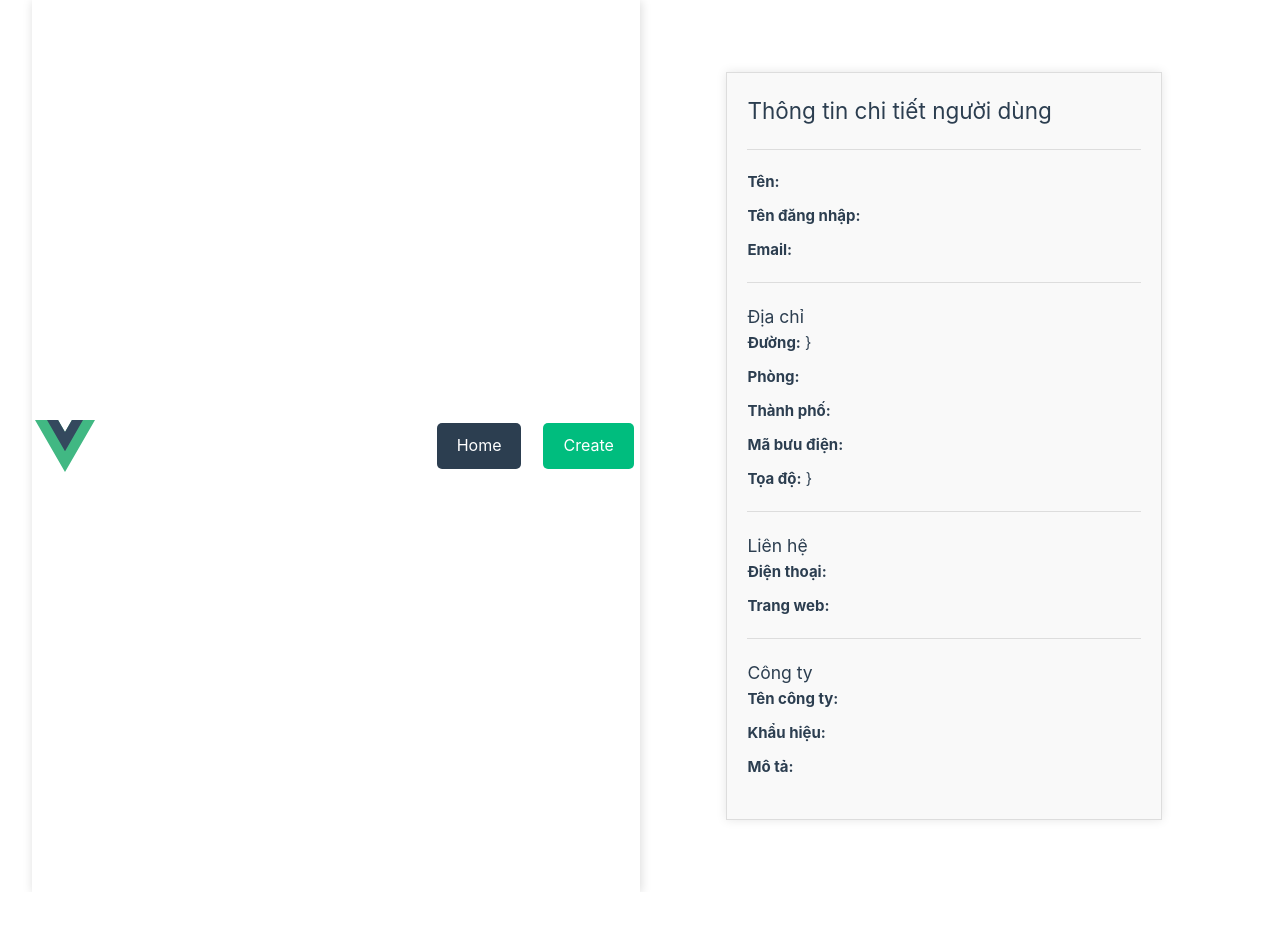
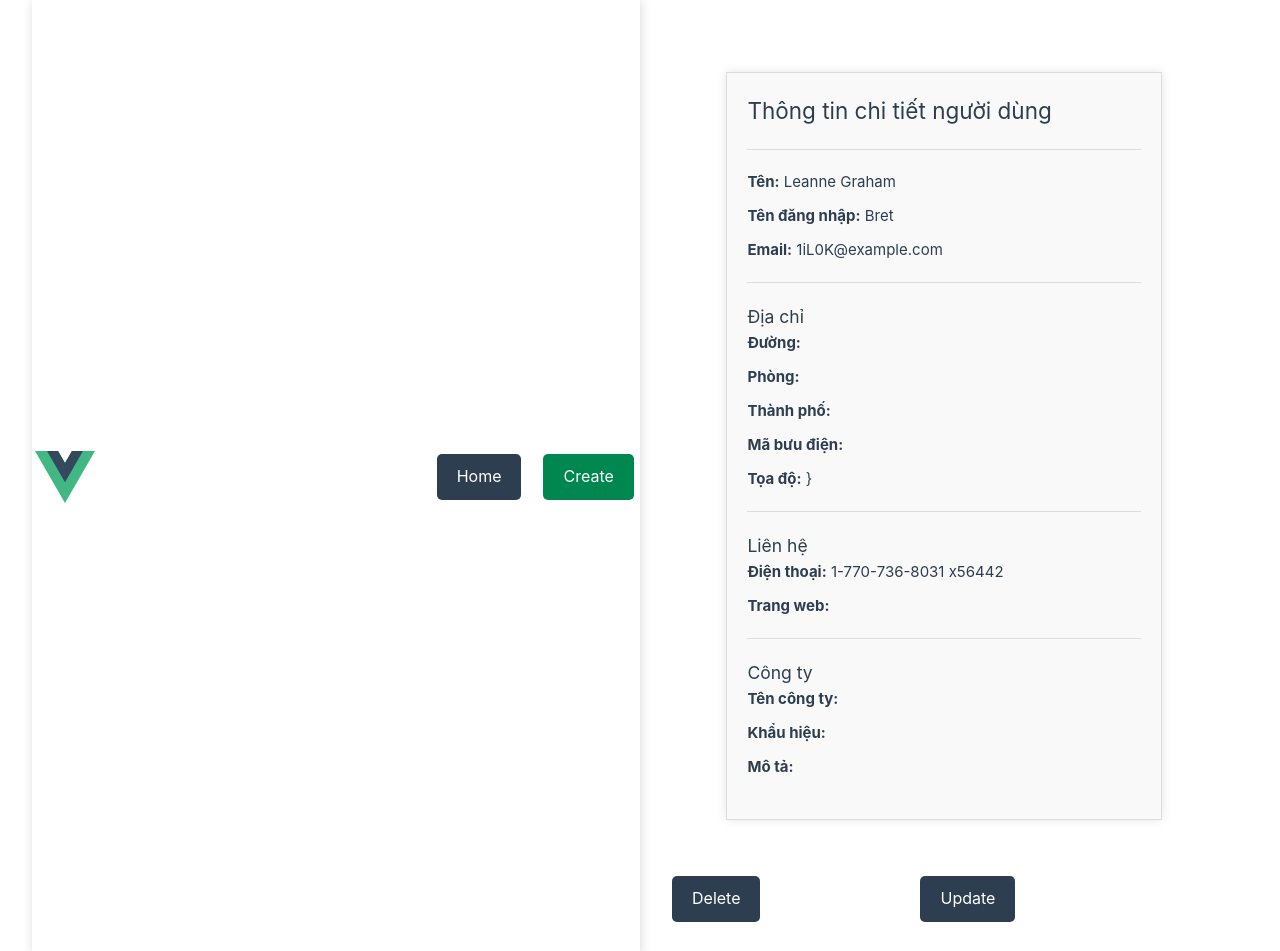
Before and after one commit to Tran-Anh-Quang/mini-project-vue, a Vue app: page /user/1 in a window 1280 px wide. Shown: the top 951 px of the page. Before the commit the page ends 892 px from the top, so only its background shows below. Built offline with nearby package versions, Linux system fonts and the light colour scheme; no server answers.

Commit message:
manage state with pinia

```diff
--- a/index.html
+++ b/index.html
@@ -1,5 +1,5 @@
 <!DOCTYPE html>
-<html lang="">
+<html lang="en">
   <head>
     <meta charset="UTF-8">
     <link rel="icon" href="/favicon.ico">
--- a/package.json
+++ b/package.json
@@ -9,6 +9,7 @@
     "preview": "vite preview"
   },
   "dependencies": {
+    "pinia": "^3.0.1",
     "vue": "^3.5.13",
     "vue-router": "^4.5.0"
   },
--- a/src/assets/main.css
+++ b/src/assets/main.css
@@ -10,7 +10,7 @@
 }
 
 .btn-action {
-  background-color: #00BD7E;
+  background-color: #00874F;
   color: #fff;
   border: none;
   padding: 10px 20px;
@@ -51,3 +51,20 @@ a,
     padding: 0 2rem;
   }
 }
+
+.vue-devtools__anchor-btn.panel-entry-btn {
+  background-color: #fff; /* or any other color that matches your design */
+  color: #333; /* or any other color that matches your design */
+  border: none;
+  padding: 5px 10px;
+  font-size: 14px;
+  border-radius: 5px;
+  cursor: pointer;
+  &:hover {
+    background-color: #f0f0f0; /* or any other hover color */
+  }
+  &:focus {
+    outline: none;
+    box-shadow: 0 0 0 2px #333; /* or any other focus color */
+  }
+}
--- a/src/main.js
+++ b/src/main.js
@@ -3,9 +3,12 @@ import './assets/main.css'
 import { createApp } from 'vue'
 import App from './App.vue'
 import router from './router'
+import {createPinia} from "pinia";
 
 const app = createApp(App)
+const pinia = createPinia()
 
-app.use(router)
+app.use(router);
+app.use(pinia);
 
 app.mount('#app')
--- a/src/router/index.js
+++ b/src/router/index.js
@@ -20,6 +20,14 @@ const router = createRouter({
       component: CreateView
     },
     {
+      path: '/create/:id',
+      name: 'update',
+      // route level code-splitting
+      // this generates a separate chunk (Create.[hash].js) for this route
+      // which is lazy-loaded when the route is visited.
+      component: CreateView
+    },
+    {
       path: '/user/:id',
       name: 'user-details',
       component: UserDetailsView
--- /dev/null
+++ b/src/stores/UserStore.js
@@ -0,0 +1,65 @@
+import {defineStore} from "pinia";
+import {computed, ref} from "vue";
+import {useRoute} from "vue-router";
+
+
+export const useUserStore = defineStore('users', () => {
+    const route = useRoute();
+    const txtSearch = ref('');
+    const users = ref([
+        {
+        id: 1,
+        name: 'Leanne Graham',
+        username: 'Bret',
+        email: '1iL0K@example.com',
+        phone: '1-770-736-8031 x56442',
+        },
+        {
+        id: 2,
+        name: 'Ervin Howell',
+        username: 'Antonette',
+        email: 'VZGd1@example.com',
+        phone: '010-692-6593 x09125',
+        },
+    ]);
+
+    const handleTxtSearch = (value) => {
+        txtSearch.value = value;
+    };
+
+    const handleCreateUser = (user) => {
+        users.value.push(user);
+    };
+
+    const handleDeleteUser = (id) => {
+        users.value = users.value.filter(item => item.id !== id);
+    };
+
+    const handleUpdateUser = (user) => {
+        const index = users.value.findIndex(item => item.id == user.id);
+        users.value[index].email = user.email;
+        users.value[index].name = user.name;
+        users.value[index].phone = user.phone;
+    };
+
+    const userDetails = computed(() => {
+        return users.value.find(item => item.id == route.params.id);
+    })
+
+    const filterUser = computed(() => {
+        return users.value.filter(
+            item => item.name.toUpperCase().indexOf(txtSearch.value.toUpperCase()) !== -1
+                || item.email.toUpperCase().indexOf(txtSearch.value.toUpperCase()) !== -1);
+    });
+
+    return {
+        users,
+        txtSearch,
+        filterUser,
+        userDetails,
+        handleCreateUser,
+        handleDeleteUser,
+        handleUpdateUser,
+        handleTxtSearch
+    };
+});
--- a/src/views/CreateView.vue
+++ b/src/views/CreateView.vue
@@ -1,8 +1,46 @@
 <script setup>
+
+import {reactive} from "vue";
+import {useUserStore} from "@/stores/UserStore.js";
+import {useRoute, useRouter} from "vue-router";
+
+const store = useUserStore();
+const route = useRoute();
+const router = useRouter();
+
+const user = reactive({
+  email: route.params.id ? store.userDetails.email :'',
+  name: route.params.id ? store.userDetails.name :'',
+  phone: route.params.id ? store.userDetails.phone :'',
+});
+
+const handleCreateNewUser = () => {
+  store.handleCreateUser({ id: String(Math.random()), ...user });
+  router.push('/');
+}
+
+const handleUpdateNewUser = () => {
+  store.handleUpdateUser({ id: route.params.id, ...user });
+  router.push('/');
+}
+
+
 </script>
 
 <template>
-  <main>
-    Create
+  <main style="color: #000; padding: 2rem;">
+    <h1 style="font-weight: bold;">Create User</h1>
+    <div style="margin-top: 1rem;">
+      <input type="text" placeholder="Enter Email Here!" v-model="user.email" />
+    </div>
+    <div style="margin-top: 1rem;">
+      <input type="text" placeholder="Enter Name Here!" v-model="user.name" />
+    </div>
+    <div style="margin-top: 1rem;">
+      <input type="text" placeholder="Enter Phone Here!" v-model="user.phone" />
+    </div>
+    <div style="display: flex;" @click="route.params.id ? handleUpdateNewUser() : handleCreateNewUser()">
+      <div class="btn-main" style="margin-top: 1rem; border-radius: 50px;">{{ route.params.id ? 'Update' : 'Create'}}</div>
+    </div>
   </main>
 </template>
--- a/src/views/HomeView.vue
+++ b/src/views/HomeView.vue
@@ -1,40 +1,38 @@
 <script setup>
 
-import {computed, onMounted, ref} from "vue";
 import {useRouter} from "vue-router";
+import {useUserStore} from "@/stores/UserStore.js";
 
-const users = ref([]);
-const txtSearch = ref('');
+const store = useUserStore();
 const router = useRouter();
 
-onMounted(() => {
-  async function fetchUsers() {
-    try {
-      const response = await fetch('https://jsonplaceholder.typicode.com/users');
-      users.value = await response.json();
-    } catch (error) {
-      console.error('Error fetching users:', error);
-    }
-  }
+// onMounted(() => {
+//   async function fetchUsers() {
+//     try {
+//       const response = await fetch('https://jsonplaceholder.typicode.com/users');
+//       users.value = await response.json();
+//     } catch (error) {
+//       console.error('Error fetching users:', error);
+//     }
+//   }
+//
+// // Gọi hàm để lấy dữ liệu
+//   fetchUsers();
+//
+// })
 
-// Gọi hàm để lấy dữ liệu
-  fetchUsers();
-
-})
-
-const filterUser = computed(() => {
-  return users.value.filter(
-      item => item.name.toUpperCase().indexOf(txtSearch.value.toUpperCase()) !== -1
-      || item.email.toUpperCase().indexOf(txtSearch.value.toUpperCase()) !== -1);
-})
 
 </script>
 
 <template>
   <main style="padding: 2rem">
-    <input type="text" placeholder="Search" v-model="txtSearch">
+    <input
+        type="text"
+        placeholder="Search"
+        @input="event => store.handleTxtSearch(event.target.value)"
+    >
     <div class="group-card">
-      <div class="card-item" v-for="user in filterUser">
+      <div class="card-item" v-for="user in store.filterUser">
         <div @click="router.push({path: `/user/${user?.id}`})">
           <h2>{{ user?.name }}</h2>
           <i> {{ user?.email }}</i>
--- a/src/views/UserDetailsView.vue
+++ b/src/views/UserDetailsView.vue
@@ -1,25 +1,15 @@
 <script setup>
-import {useRoute} from "vue-router";
-import {onMounted, ref} from "vue";
+import {useUserStore} from "@/stores/UserStore.js";
+import {useRoute, useRouter} from "vue-router";
 
-// muốn lấy được params dùng route
+const store = useUserStore();
 const route = useRoute();
-const user = ref(null);
+const router = useRouter();
 
-onMounted(() => {
-  async function fetchUser() {
-    try {
-      const response = await fetch(`https://jsonplaceholder.typicode.com/users/${route.params.id}`);
-      user.value = await response.json();
-    } catch (error) {
-      console.error('Error fetching users:', error);
-    }
-  }
-
-// Gọi hàm để lấy dữ liệu
-  fetchUser();
-
-})
+const redirectAfterDelete = () => {
+  store.handleDeleteUser(route.params.id);
+  router.push("/");
+}
 
 </script>
 
@@ -29,14 +19,14 @@ onMounted(() => {
       <h2>Thông tin chi tiết người dùng</h2>
       <div class="divider"></div>
       <div class="user-info">
-        <p><strong>Tên:</strong> {{ user?.name }} </p>
-        <p><strong>Tên đăng nhập:</strong> {{ user?.username }} </p>
-        <p><strong>Email:</strong> {{ user?.email }} </p>
+        <p><strong>Tên:</strong> {{ store.userDetails.name }} </p>
+        <p><strong>Tên đăng nhập:</strong> {{ store.userDetails.username }} </p>
+        <p><strong>Email:</strong> {{ store.userDetails.email }} </p>
       </div>
       <div class="divider"></div>
       <div class="address-info">
         <h3>Địa chỉ</h3>
-        <p><strong>Đường:</strong> {{ user?.address?.street }}} </p>
+        <p><strong>Đường:</strong> {{ user?.address?.street }} </p>
         <p><strong>Phòng:</strong> {{ user?.address?.suite }} </p>
         <p><strong>Thành phố:</strong> {{ user?.address?.city }} </p>
         <p><strong>Mã bưu điện:</strong> {{ user?.address?.zipcode }} </p>
@@ -45,7 +35,7 @@ onMounted(() => {
       <div class="divider"></div>
       <div class="contact-info">
         <h3>Liên hệ</h3>
-        <p><strong>Điện thoại:</strong> {{ user?.phone }} </p>
+        <p><strong>Điện thoại:</strong> {{ store.userDetails.phone }} </p>
         <p><strong>Trang web:</strong> {{ user?.website }} </p>
       </div>
       <div class="divider"></div>
@@ -55,6 +45,10 @@ onMounted(() => {
         <p><strong>Khẩu hiệu:</strong> {{ user?.company?.catchPhrase }} </p>
         <p><strong>Mô tả:</strong> {{ user?.company?.bs }} </p>
       </div>
+    </div>
+    <div style="display: flex; column-gap: 10rem">
+      <div style="margin-top: 1rem" class="btn-main" @click="redirectAfterDelete()">Delete</div>
+      <div style="margin-top: 1rem" class="btn-main" @click="router.push(`/create/${store.userDetails.id}`)">Update</div>
     </div>
   </main>
 </template>
```
Also changed, not shown: 1 other file (tests, documents, lock files or other folders).
